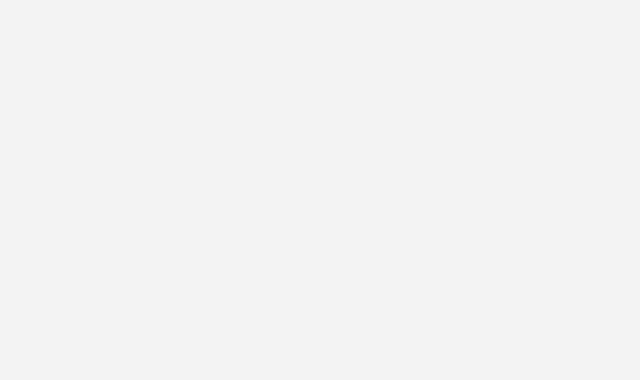
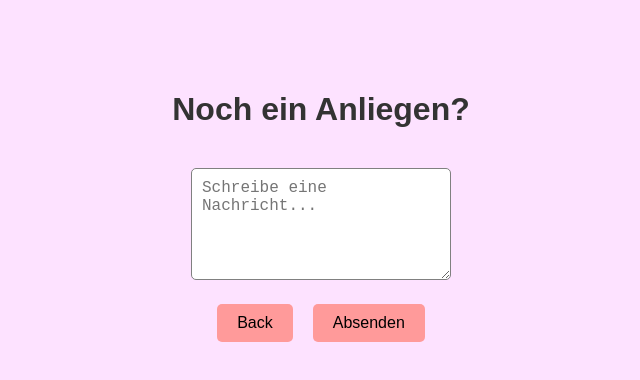
Before and after one commit to Srakawichi/valentines-day, a React (Create React App) app: page /message in a window 1280 px wide. Before the commit this address had no page. Shown: the top 380 px of the page, without its empty margins (319-959 px from the left). Built offline with nearby package versions, Linux system fonts and the light colour scheme.

Commit message:
Web app is functional

```diff
--- /dev/null
+++ b/src/Activity.js
@@ -0,0 +1,64 @@
+import React, {useState} from 'react';
+import { useNavigate } from 'react-router-dom';
+
+
+const images = [
+    { id: 1, src: 'https://www.foodiesfeed.com/wp-content/uploads/2023/06/burger-with-melted-cheese.jpg', alt: 'Bild 1' },
+    { id: 2, src: 'https://assets.tmecosys.com/image/upload/t_web767x639/img/recipe/ras/Assets/dc2b9450-28a0-4652-8b2c-3548b218ffc9/Derivates/63cf5870-9de5-4fa5-84b4-6d992a988329.jpg', alt: 'Bild 2' },
+    { id: 3, src: 'https://www.sprachcaffe.de/fileadmin/_processed_/d/9/csm_Tomato_Italian_119b8ca381.png', alt: 'Bild 3' },
+    { id: 4, src: 'https://encrypted-tbn0.gstatic.com/images?q=tbn:ANd9GcS1AE4yGH1ZW8kETaxLQPldhInv5zu316DGOw&s', alt: 'Bild 4' },
+    { id: 5, src: 'https://img.chefkoch-cdn.de/rezepte/1205621226313744/bilder/1508311/crop-960x720/amerikanische-pancakes.jpg', alt: 'Bild 5' },
+];
+
+
+export default function ActivityPage() {
+    const [selectedImage, setSelectedImage] = useState(null);
+    const navigate = useNavigate();
+
+    const handleImageClick = (id) => {
+        setSelectedImage(id);
+    };
+
+    const handleConfirm = () => {
+        if (selectedImage) {
+            console.log(`Ausgewähltes Bild ID: ${selectedImage}`);
+            navigate('/location');
+        } else {
+            console.log('Kein Bild ausgewählt');
+        }
+    };
+
+    return (
+        <div style={{padding: '20px', textAlign: 'center'}}>
+            <h1>Wo rauf hast du Lust ^^</h1>
+            <div style={{display: 'flex', justifyContent: 'center', flexWrap: 'wrap', gap: '10px'}}>
+                {images.map((image) => (
+                    <img
+                        key={image.id}
+                        src={image.src}
+                        alt={image.alt}
+                        onClick={() => handleImageClick(image.id)}
+                        style={{
+                            width: '150px',
+                            height: '150px',
+                            cursor: 'pointer',
+                            border: selectedImage === image.id ? '5px solid blue' : '2px solid gray',
+                            borderRadius: '10px',
+                        }}
+                    />
+                ))}
+            </div>
+            <button className="YesButton"
+                onClick={handleConfirm}
+                style={{
+                    marginTop: '20px',
+                    padding: '10px 20px',
+                    fontSize: '16px',
+                    cursor: 'pointer',
+                }}
+            >
+                Bestätigen
+            </button>
+        </div>
+    );
+}
--- a/src/App.css
+++ b/src/App.css
@@ -1,7 +1,7 @@
 /* App.css */
 body {
   font-family: 'Arial', sans-serif;
-  background-color: #f3f3f3;
+  background-color: #fde2ff;
   text-align: center;
   padding: 50px;
 }
--- a/src/App.js
+++ b/src/App.js
@@ -1,7 +1,12 @@
 import React from 'react';
 import { BrowserRouter as Router, Routes, Route } from 'react-router-dom';
 import LocationPage from './Location';
-import FirstPage from "./FirstPage";  // Deine Location-Seite
+import FirstPage from "./FirstPage";
+import ActivityPage from "./Activity";
+import MessagePage from "./Message";
+import NopePage from "./Nope";
+import FinalNopePage from "./FinalNope";
+import EndPage from "./End";
 
 export default function MyApp() {
     return (
@@ -10,6 +15,11 @@ export default function MyApp() {
                 <Routes>
                     <Route path="/" element={<FirstPage />} />
                     <Route path="/location" element={<LocationPage />} />
+                    <Route path="/activity" element={<ActivityPage />} />
+                    <Route path="/message" element={<MessagePage />} />
+                    <Route path="/nope" element={<NopePage />} />
+                    <Route path="/finalnope" element={<FinalNopePage />} />
+                    <Route path="/end" element={<EndPage />} />
                 </Routes>
             </div>
         </Router>
--- /dev/null
+++ b/src/End.js
@@ -0,0 +1,15 @@
+import React from 'react';
+import AnimatedGif from "./AnimatedGif";
+
+export default function EndPage() {
+    return (
+        <div className="container">
+            <h1>Ich frue mich auf unser Valentines Date🥰</h1>
+            <div className="gif-container">
+                <AnimatedGif
+                    src="https://i.pinimg.com/originals/60/53/ee/6053eea2252d679c884989db76ae8410.gif"
+                    alt="Animated GIF" />
+            </div>
+        </div>
+    );
+}
--- /dev/null
+++ b/src/FinalNope.js
@@ -0,0 +1,7 @@
+import React from 'react';
+
+export default function FinalNopePage() {
+    return (
+        <h1>ok...</h1>
+    );
+}
--- a/src/FirstPage.js
+++ b/src/FirstPage.js
@@ -4,30 +4,21 @@ import { Link } from 'react-router-dom';
 import AnimatedGif from "./AnimatedGif";
 
 
-function NoButton( { onClick }) {
-    return (
-        <button className="NoButton" onClick={onClick}>
-            Ne
-        </button>
-    );
-}
-
 export default function FirstPage() {
-
-    const handleNoClick = () => {
-        console.log("No clicked");
-    };
-
     return (
         <div className="container">
             <h1>Möchtest du mein Valentins-Date sein?</h1>
             <div className="buttons-container">
-                <Link to="/Location">
+                <Link to="/Activity">
                     <button className="YesButton">
                         Ja, ich will
                     </button>
                 </Link>
-                <NoButton onClick={handleNoClick} />
+                <Link to="/Nope">
+                    <button className="NoButton" >
+                    Ne, hihi
+                    </button>
+                </Link>
             </div>
             <div className="gif-container">
                 <AnimatedGif
--- a/src/Location.js
+++ b/src/Location.js
@@ -3,14 +3,27 @@ import { LocalizationProvider } from '@mui/x-date-pickers/LocalizationProvider';
 import { AdapterDayjs } from '@mui/x-date-pickers/AdapterDayjs';
 import { MobileTimePicker } from '@mui/x-date-pickers/MobileTimePicker';
 import dayjs from 'dayjs';
+import {Link} from "react-router-dom";
 
 export default function LocationPage() {
     return (
         <LocalizationProvider dateAdapter={AdapterDayjs}>
             <div>
                 <h1>Wann möchtest du dich am 14.02. treffen?</h1>
-                <MobileTimePicker defaultValue={dayjs('2022-04-17T15:30')} />
+                <MobileTimePicker defaultValue={dayjs('2022-04-17T15:30')}/>
+            </div>
+            <div className="buttons-container">
+                <Link to="/Activity">
+                    <button className="YesButton">
+                        Back
+                    </button>
+                </Link>
+                <Link to="/Message">
+                    <button className="YesButton">
+                        Next
+                    </button>
+                </Link>
             </div>
         </LocalizationProvider>
-    );
+);
 }
--- /dev/null
+++ b/src/Message.js
@@ -0,0 +1,53 @@
+import React, { useState } from 'react';
+import { Link } from 'react-router-dom';
+
+export default function MessagePage() {
+    const [message, setMessage] = useState('');
+
+    const handleInputChange = (event) => {
+        setMessage(event.target.value);
+    };
+
+    const handleSendClick = () => {
+        if (message.trim() === '') {
+            console.log('Keine Nachricht eingegeben.');
+        } else {
+            console.log(`Nachricht: ${message}`);
+            setMessage(''); // Textfeld zurücksetzen
+        }
+    };
+
+    return (
+        <div style={{ padding: '20px', textAlign: 'center' }}>
+            <h1>Noch ein Anliegen?</h1>
+            <textarea
+                placeholder="Schreibe eine Nachricht..."
+                value={message}
+                onChange={handleInputChange}
+                rows="5"
+                style={{
+                    width: '80%',
+                    padding: '10px',
+                    fontSize: '16px',
+                    margin: '10px 0',
+                    borderRadius: '5px',
+                    border: '1px solid gray',
+                }}
+            ></textarea>
+            <br />
+            <Link to="/Location">
+                <button className="YesButton">
+                    Back
+                </button>
+            </Link>
+            <Link to="/End">
+                <button className="YesButton"
+                        onClick={handleSendClick}
+                >
+                    Absenden
+                </button>
+            </Link>
+
+        </div>
+    );
+}
--- /dev/null
+++ b/src/Nope.js
@@ -0,0 +1,27 @@
+import React from 'react';
+import AnimatedGif from "./AnimatedGif";
+import { Link } from 'react-router-dom';
+
+export default function NopePage() {
+    return (
+        <div className="container">
+            <div className="buttons-container">
+                <h1>Wirklich nicht?...</h1>
+                <Link to="/Activity">
+                <button className="YesButton">
+                    Doch natürlich
+                </button>
+                </Link>
+                <Link to="/FinalNope">
+                <button className="NoButton">
+                    Nein Nein
+                </button>
+                </Link>
+            </div>
+            <div className="gif-container"></div>
+                <AnimatedGif
+                    src="https://media1.giphy.com/media/B5k8qOiXmmXe8Ndiwg/giphy.gif?cid=6c09b9525k9w1i59ajjq6j7qr44xiz4t8oj3dkbo3hwtm0l7&ep=v1_internal_gif_by_id&rid=giphy.gif&ct=s"
+                    alt="Animated GIF"/>
+            </div>
+            );
+            }
```
